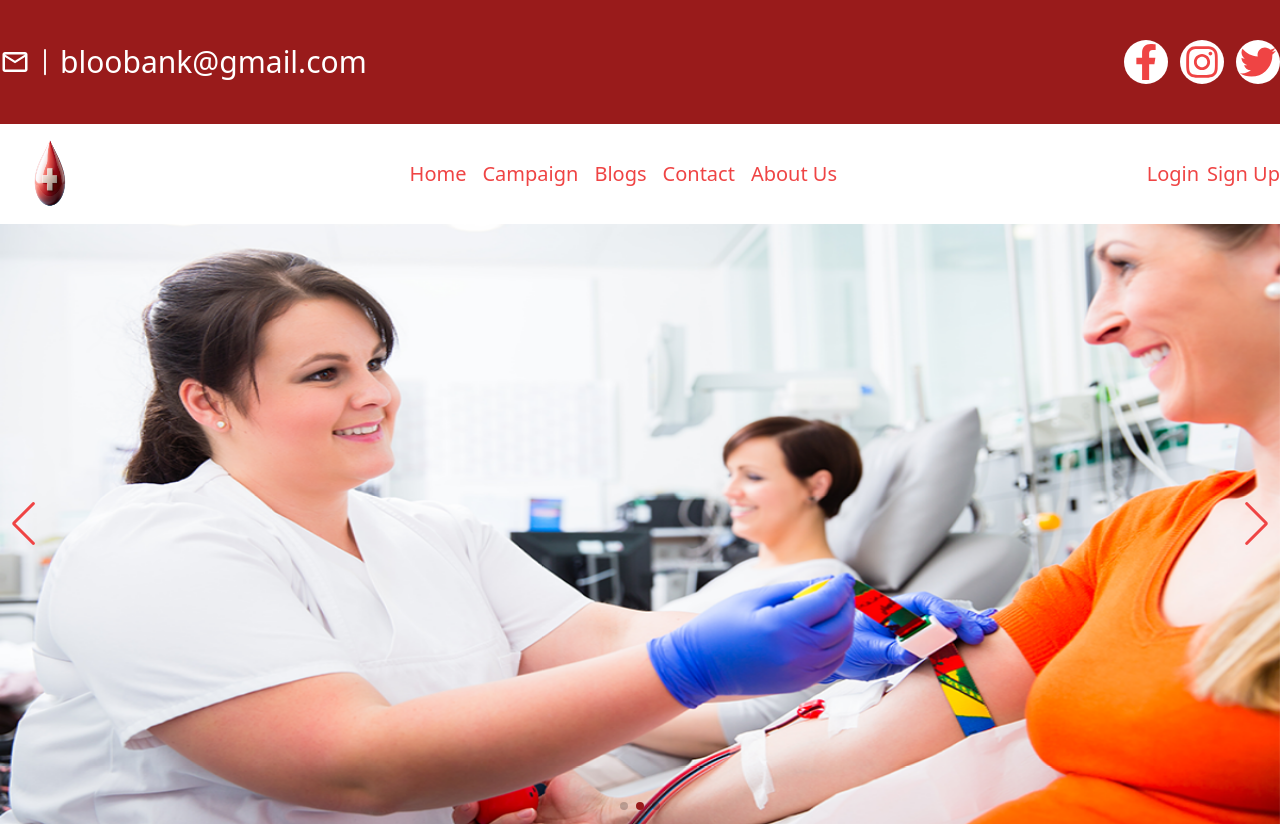
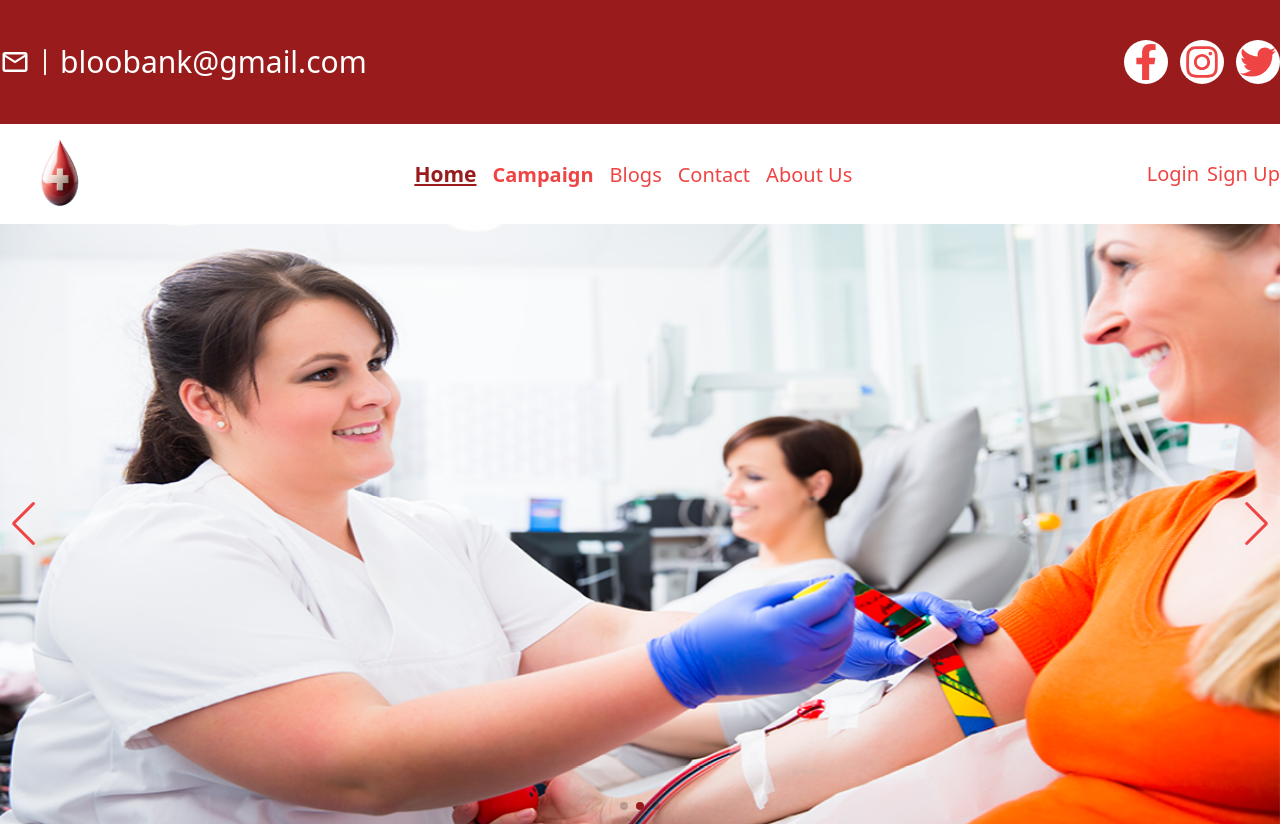
Before and after one commit to iripon07/blood-donation-client, a React (Vite) app: page / in a window 1280 px wide. Shown: the top 826 px of the page. Built offline with nearby package versions, Linux system fonts and the light colour scheme.

Commit message:
Navbar added

```diff
--- a/src/Shared/Navbar/Navbar.jsx
+++ b/src/Shared/Navbar/Navbar.jsx
@@ -5,22 +5,71 @@ import logo from "../../assets/logo.png";
 const Navbar = () => {
   return (
     <div className="container mx-auto">
-      <div
-        className="flex justify-between items-center"
-      >
-        <div >
+      <div className="flex justify-between items-center">
+        <div>
           <img
             src={logo}
-            className="w-[100px] h-[100px]"
+            className="w-[120px] h-[100px]"
             alt="Logo of the site"
           />
         </div>
         <div className="text-xl text-secondary space-x-4">
-          <NavLink to="/">Home</NavLink>
-          <NavLink to="/campaign">Campaign</NavLink>
-          <NavLink to="/blogs">Blogs</NavLink>
-          <NavLink to="/contact">Contact</NavLink>
-          <NavLink to="/about">About Us</NavLink>
+          <NavLink
+            className={({ isActive }) =>
+              isActive
+                ? "text-primary text-[21px] underline font-semibold transition duration-300"
+                : "hover:text-primary font-semibold transition duration-300"
+            }
+            to="/"
+          >
+            Home
+          </NavLink>
+          <NavLink
+            className={({ isActive }) =>
+              isActive
+                ? "text-primary text-[21px]  font-semibold transition duration-300 "
+                : "hover:text-primary  font-semibold animate-slideInLeft"
+            }
+            to="/campaign"
+          >
+            Campaign
+          </NavLink>
+          <NavLink
+            className={({ isActive, isPending }) =>
+              isPending
+                ? "text-green"
+                : isActive
+                ? "text-primary"
+                : "hover:text-primary"
+            }
+            to="/blogs"
+          >
+            Blogs
+          </NavLink>
+          <NavLink
+            className={({ isActive, isPending }) =>
+              isPending
+                ? "text-green"
+                : isActive
+                ? "text-primary"
+                : "hover:text-primary"
+            }
+            to="/contact"
+          >
+            Contact
+          </NavLink>
+          <NavLink
+            className={({ isActive, isPending }) =>
+              isPending
+                ? "text-green"
+                : isActive
+                ? "text-primary"
+                : "hover:text-primary"
+            }
+            to="/about"
+          >
+            About Us
+          </NavLink>
         </div>
         <div className="text-xl text-secondary space-x-2">
           <Link>Login</Link>
--- a/tailwind.config.js
+++ b/tailwind.config.js
@@ -8,10 +8,19 @@ export default {
     extend: {
       colors: {
         primary: '#991b1b',
-        secondary:"#ef4444",
+        secondary: "#ef4444",
         white: '#FFFFFF',
       },
-},
+      keyframes: {
+        slideInLeft: {
+          '0%': { transform: 'translateX(-100%)', opacity: '0' },
+          '100%': { transform: 'translateX(0)', opacity: '1' },
+        },
+      },
+      animation: {
+        slideInLeft: 'slideInLeft 1s ease-out',
+      },
+    },
   },
   plugins: [
   ],
```
Also changed, not shown: src/assets/logo.png.
